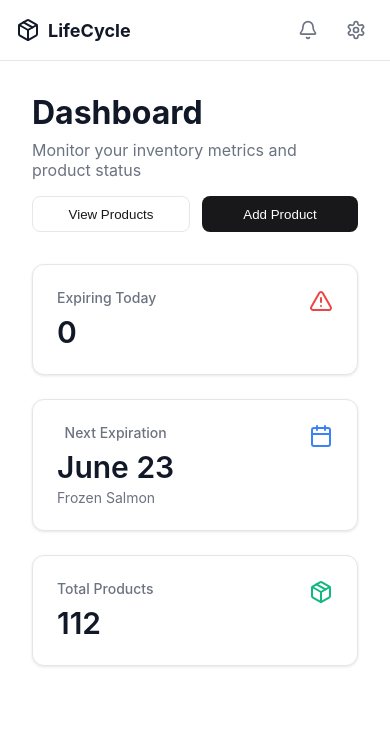
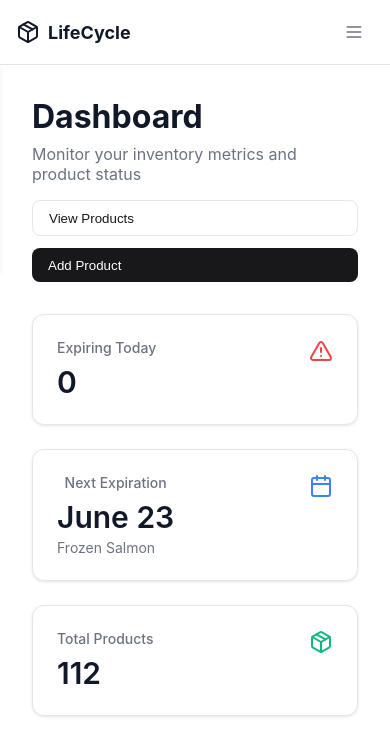
Before and after one commit to x1mmy/LifeCycle, a React (Create React App) app in the folder client/: page /#/ in a window 390 px wide. Shown: the top 756 px of the page. Built offline with nearby package versions, Linux system fonts and the light colour scheme.

Commit message:
burger menu done, dashboard/nav bar UI done

```diff
--- a/client/src/MainDashboard.css
+++ b/client/src/MainDashboard.css
@@ -145,6 +145,7 @@
 
   .action-button {
     flex: 1;
+    padding: .75rem 1rem;
   }
 
   .metrics-grid {
--- a/client/src/MainDashboard.js
+++ b/client/src/MainDashboard.js
@@ -61,7 +61,9 @@ const Dashboard = () => {
           </div>
         </div>
       </div>
+
     </div>
+
   );
 };
 
--- a/client/src/Navbar.css
+++ b/client/src/Navbar.css
@@ -134,3 +134,140 @@
         gap: 1.5rem;
     }
 }
+/* Update these styles in your Navbar.css */
+
+.burger-menu {
+    display: none;
+    background: none;
+    border: none;
+    padding: 0.5rem;
+    cursor: pointer;
+    border-radius: 0.375rem;
+    width: 40px; /* Fixed width */
+    height: 40px; /* Fixed height */
+    align-items: center;
+    justify-content: center;
+    position: relative; /* Add this */
+    z-index: 50; /* Ensure it's above other elements */
+  }
+
+  .menu-icon {
+    width: 24px;
+    height: 24px;
+    color: #6b7280;
+  }
+
+  /* Update media query */
+  @media (max-width: 767px) {
+    .nav-links,
+    .desktop-actions {
+      display: none;
+    }
+
+    .burger-menu {
+      display: flex;
+      margin-left: auto; /* Push to the right */
+    }
+
+    .navbar-container {
+      padding: 0.75rem 1rem;
+      position: relative; /* Add this */
+    }
+  }
+
+
+
+  /* Add these new styles to your existing Navbar.css */
+
+.burger-menu {
+    display: none;
+    background: none;
+    border: none;
+    padding: 0.5rem;
+    cursor: pointer;
+    border-radius: 0.375rem;
+  }
+
+  .burger-menu:hover {
+    background-color: #f3f4f6;
+  }
+
+  .mobile-menu {
+    position: fixed;
+    top: 64px; /* Height of navbar */
+    left: 0;
+    width: 100%;
+    background-color: white;
+    transform: translateX(-100%);
+    transition: transform 0.3s ease-in-out;
+    z-index: 40;
+    border-bottom: 1px solid #e5e7eb;
+    box-shadow: 0 4px 6px -1px rgba(0, 0, 0, 0.1);
+  }
+
+  .mobile-menu.open {
+    transform: translateX(0);
+  }
+
+  .mobile-menu-content {
+    padding: 1rem;
+    display: flex;
+    flex-direction: column;
+    gap: 0.5rem;
+  }
+
+  .mobile-link {
+    display: flex;
+    align-items: center;
+    gap: 0.75rem;
+    padding: 0.75rem 1rem;
+    color: #4b5563;
+    text-decoration: none;
+    font-size: 1rem;
+    border-radius: 0.375rem;
+    transition: all 0.2s;
+  }
+
+  .mobile-link:hover {
+    background-color: #f3f4f6;
+    color: #111827;
+  }
+
+  .mobile-divider {
+    height: 1px;
+    background-color: #e5e7eb;
+    margin: 0.5rem 0;
+  }
+
+  .desktop-actions {
+    display: flex;
+    align-items: center;
+    gap: 0.75rem;
+  }
+
+  /* Update your media queries */
+  @media (max-width: 767px) {
+    .nav-links,
+    .desktop-actions {
+      display: none;
+    }
+
+    .burger-menu {
+      display: flex;
+      align-items: center;
+      justify-content: center;
+    }
+
+    .navbar-container {
+      padding: 0.75rem 1rem;
+    }
+  }
+
+  /* Ensure desktop navigation is visible above 768px */
+  @media (min-width: 768px) {
+    .mobile-menu {
+      display: none;
+    }
+
+
+  }
--- a/client/src/Navbar.js
+++ b/client/src/Navbar.js
@@ -1,37 +1,43 @@
-// This is the main app nav bar component
-import { Link } from 'react-router-dom';
-import './Navbar.css';
-import React, { useState,useEffect, useRef } from 'react';
 
-import { Package, LayoutDashboard, Bell, Settings } from "lucide-react"
+import { Link } from "react-router-dom"
+import "./Navbar.css"
+import React, { useState, useEffect, useRef } from "react"
+import { Package, LayoutDashboard, Bell, Settings, Menu, X } from "lucide-react"
 
 function Navbar() {
+  const [isSettingsOpen, setIsSettingsOpen] = useState(false)
+  const [isMobileMenuOpen, setIsMobileMenuOpen] = useState(false)
+  const dropdownRef = useRef(null)
+  const mobileMenuRef = useRef(null)
 
-    //This is the state for the settings menu
-    const [isSettingsOpen, setIsSettingsOpen] = useState(false);
+  const toggleSettings = () => {
+    setIsSettingsOpen(!isSettingsOpen)
+  }
 
-     // This is the reference for the settings dropdown
-    const dropdownRef = useRef(null);
-
-    //This is the function to toggle the settings menu
-    const toggleSettings = () => {
-        setIsSettingsOpen(!isSettingsOpen);
-    };
+  const toggleMobileMenu = () => {
+    setIsMobileMenuOpen(!isMobileMenuOpen)
+  }
 
   useEffect(() => {
     const handleClickOutside = (event) => {
-            // This is the function to close the settings menu if the user clicks outside of it
       if (dropdownRef.current && !dropdownRef.current.contains(event.target)) {
-                setIsSettingsOpen(false); // This sets the settings menu to false
+        setIsSettingsOpen(false)
       }
-        };
-        // This is the event listener for the click outside of the settings menu
-        document.addEventListener('click', handleClickOutside);
-        return () => document.removeEventListener('click', handleClickOutside);
-    }, []);
+      if (
+        mobileMenuRef.current &&
+        !mobileMenuRef.current.contains(event.target) &&
+        !event.target.closest(".burger-menu")
+      ) {
+        setIsMobileMenuOpen(false)
+      }
+    }
+
+    document.addEventListener("click", handleClickOutside)
+    return () => document.removeEventListener("click", handleClickOutside)
+  }, [])
 
   return (
-        <nav className='navbar'>
+    <nav className="navbar">
       <div className="navbar-container">
         <div className="navbar-left">
           <Link to="/" className="navbar-brand">
@@ -39,6 +45,7 @@ function Navbar() {
             <span className="brand-name">LifeCycle</span>
           </Link>
 
+          {/* Desktop Navigation */}
           <div className="nav-links">
             <Link to="/" className="nav-link">
               <LayoutDashboard className="nav-icon" />
@@ -52,30 +59,58 @@ function Navbar() {
         </div>
 
         <div className="navbar-actions">
+          {/* Mobile Menu Button */}
+          <button className="burger-menu" onClick={toggleMobileMenu} aria-label="Toggle menu">
+            {isMobileMenuOpen ? <X className="action-icon" /> : <Menu className="action-icon" />}
+          </button>
+
+          {/* Desktop Actions */}
+          <div className="desktop-actions">
             <button className="icon-button" aria-label="Notifications">
               <Bell className="action-icon" />
             </button>
-                    <div className="settings-container" ref={dropdownRef}> {/* This is the reference for the settings dropdown */}
-
-                        <button
-                            className="icon-button"
-                            aria-label="Settings"
-                            onClick={toggleSettings}
-                        >
+            <div className="settings-container" ref={dropdownRef}>
+              <button className="icon-button" aria-label="Settings" onClick={toggleSettings}>
                 <Settings className="action-icon" />
               </button>
               {isSettingsOpen && (
                 <div className="settings-dropdown">
-                                <Link to="/settings" className="dropdown-item">Settings</Link>
-                                <Link to="/profile" className="dropdown-item">Profile</Link>
-                                <Link to="/logout" className="dropdown-item">Logout</Link>
+                  <Link to="/settings" className="dropdown-item">
+                    Settings
+                  </Link>
+                  <Link to="/profile" className="dropdown-item">
+                    Profile
+                  </Link>
+                  <Link to="/logout" className="dropdown-item">
+                    Logout
+                  </Link>
                 </div>
               )}
             </div>
+          </div>
+        </div>
+      </div>
+
+      {/* Mobile Menu */}
+      <div className={`mobile-menu ${isMobileMenuOpen ? "open" : ""}`} ref={mobileMenuRef}>
+        <div className="mobile-menu-content">
+          <Link to="/" className="mobile-link" onClick={() => setIsMobileMenuOpen(false)}>
+            <LayoutDashboard className="nav-icon" />
+            Dashboard
+          </Link>
+          <Link to="/products" className="mobile-link" onClick={() => setIsMobileMenuOpen(false)}>
+            <Package className="nav-icon" />
+            Products
+          </Link>
+          <div className="mobile-divider"></div>
+          <Link to="/settings" className="mobile-link" onClick={() => setIsMobileMenuOpen(false)}>
+            <Settings className="nav-icon" />
+            Settings
+          </Link>
         </div>
       </div>
     </nav>
   )
 }
 
-export default Navbar;
+export default Navbar
--- a/client/src/Products.css
+++ b/client/src/Products.css
@@ -176,3 +176,170 @@
         margin: 20px;
     }
 }
+
+.products-container {
+  max-width: 1380px;
+  margin: 0 auto;
+  padding: 2rem;
+  box-sizing: border-box;
+  width: 100%;
+}
+
+.products-header {
+  display: flex;
+  flex-direction: column;
+  gap: 1.5rem;
+  margin-bottom: 2rem;
+}
+
+.header-content {
+  text-align: left;
+}
+
+.products-title {
+  font-size: 2rem;
+  font-weight: 700;
+  color: #111827;
+  margin: 0;
+}
+
+.products-subtitle {
+  color: #6b7280;
+  margin: 0.5rem 0 0 0;
+  font-size: 1rem;
+}
+
+.header-actions {
+  display: flex;
+  gap: 0.75rem;
+  align-items: center;
+}
+
+.search-container {
+  position: relative;
+  flex: 1;
+  max-width: 400px;
+}
+
+.search-input {
+  width: 100%;
+  padding: 0.6rem 1rem;
+  padding-left: 2.5rem;
+  border: 1px solid #e5e7eb;
+  border-radius: 0.5rem;
+  font-size: 0.875rem;
+}
+
+.search-icon {
+  position: absolute;
+  left: 0.75rem;
+  top: 50%;
+  transform: translateY(-50%);
+  color: #6b7280;
+  width: 1rem;
+  height: 1rem;
+}
+
+.action-button {
+  display: flex;
+  align-items: center;
+  gap: 0.5rem;
+  padding: 0.6rem 1rem;
+  border-radius: 0.5rem;
+  font-weight: 500;
+  cursor: pointer;
+  transition: all 0.2s;
+  border: none;
+}
+
+.button-icon {
+  width: 1rem;
+  height: 1rem;
+}
+
+.action-button.primary {
+  background-color: #18181b;
+  color: white;
+}
+
+.action-button.primary:hover {
+  background-color: #27272a;
+}
+
+.action-button.secondary {
+  background-color: white;
+  color: #18181b;
+  border: 1px solid #e5e7eb;
+}
+
+.action-button.secondary:hover {
+  background-color: #f9fafb;
+}
+
+.action-button.danger {
+  background-color: white;
+  color: #dc2626;
+  border: 1px solid #fee2e2;
+}
+
+.action-button.danger:hover {
+  background-color: #fef2f2;
+}
+
+.table-card {
+  background: white;
+  border: 1px solid #e6e6e6;
+  border-radius: 0.75rem;
+  box-shadow: 0 1px 3px rgba(0, 0, 0, 0.1);
+  overflow: hidden;
+}
+
+.products-table {
+  width: 100%;
+  border-collapse: collapse;
+}
+
+.products-table th,
+.products-table td {
+  padding: 0.75rem 1rem;
+  text-align: left;
+  border-bottom: 1px solid #e5e7eb;
+}
+
+.products-table th {
+  background: #f9fafb;
+  font-weight: 500;
+  color: #4b5563;
+  font-size: 0.875rem;
+}
+
+.checkbox-column {
+  width: 40px;
+}
+
+.selected-row {
+  background-color: #f8fafc;
+}
+
+.selected-row:hover {
+  background-color: #f1f5f9;
+}
+
+@media (max-width: 768px) {
+  .products-header {
+    gap: 1rem;
+  }
+
+  .header-actions {
+    flex-direction: column;
+    align-items: stretch;
+  }
+
+  .search-container {
+    max-width: none;
+  }
+
+  .table-card {
+    overflow-x: auto;
+  }
+}
--- a/client/src/Products.js
+++ b/client/src/Products.js
@@ -1,9 +1,9 @@
-
 // // Desc: Product table view component
 // ProductsPage.jsx
 
 import React, { useEffect, useState } from "react";
 import axios from "axios";
+import { Search, Plus, Edit2, Trash2 } from 'lucide-react'; // Import Lucide icons
 import "./Products.css";
 
 function Products() {
@@ -146,36 +146,52 @@ function Products() {
   }
 
   return (
-    <div className="products-page">
-      {/* Search Bar and Add Product Button Section */}
-      <div className="actions-container">
+    <div className="products-container">
+      <div className="products-header">
+        <div className="header-content">
+          <h1 className="products-title">Products</h1>
+          <p className="products-subtitle">Manage and track your inventory items</p>
+        </div>
+        <div className="header-actions">
           <div className="search-container">
             <input
               type="text"
-            placeholder="Enter your text here"
+              placeholder="Search products..."
               className="search-input"
             />
-          <button className="search-button">🔍</button>
+            <Search className="search-icon" />
           </div>
           <button
-          className="add-product-button"
+            className="action-button secondary"
+            onClick={() => {/* handle edit */}}
+          >
+            <Edit2 className="button-icon" />
+            Edit
+          </button>
+          <button
+            className="action-button danger"
+            onClick={deleteData}
+          >
+            <Trash2 className="button-icon" />
+            Delete
+          </button>
+          <button
+            className="action-button primary"
             onClick={() => setIsModalOpen(true)}
           >
+            <Plus className="button-icon" />
             Add Product
           </button>
-        <button className="edit-product-button">Edit</button>
-
-        <button className="delete-product-button" onClick={() => deleteData()}>
-          Delete
-        </button>
+        </div>
       </div>
 
-      {/* Products Table Section */}
-      <div className="table-container">
+      <div className="table-card">
         <table className="products-table">
           <thead>
             <tr>
-              <th></th> {/* Checkbox column */}
+              <th className="checkbox-column">
+                <input type="checkbox" />
+              </th>
               <th>Name</th>
               <th>Type</th>
               <th>Expiry Date</th>
@@ -183,15 +199,12 @@ function Products() {
             </tr>
           </thead>
           <tbody>
-            {/* Map through products to create table rows */}
             {products.map((product) => (
               <tr
                 key={product.item_id}
-                className={
-                  selectedRows.has(product.item_id) ? "selected-row" : ""
-                }
+                className={selectedRows.has(product.item_id) ? "selected-row" : ""}
               >
-                <td>
+                <td className="checkbox-column">
                   <input
                     type="checkbox"
                     checked={selectedRows.has(product.item_id)}
```
Lines whose indentation alone changed are shown as unchanged.
